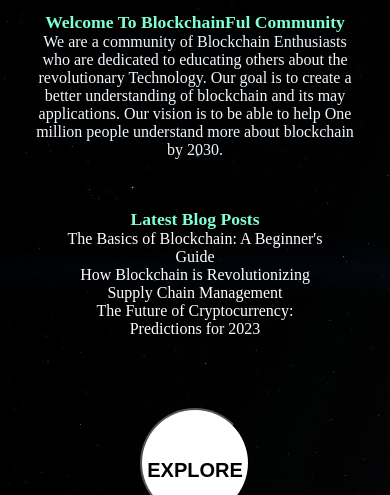
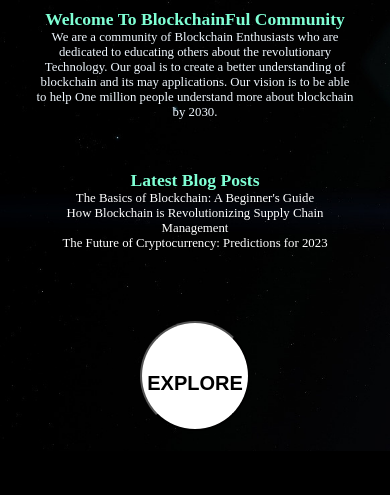
Before and after one commit to KryptoGhost/Block2, a plain HTML site: page index.html in a window 390 px wide. Shown: the part 247-742 px from the top of the page. Drawn offline with Linux system fonts and the light colour scheme.

Commit message:
font-sizing

```diff
--- a/style.css
+++ b/style.css
@@ -11,7 +11,7 @@ body {
     background-image: url("./img/backgroundspace.jpg");
     background-size: cover;
     background-repeat: no-repeat;
-
+    font-size: 0.9rem;
 }
 
 @font-face {
@@ -175,7 +175,8 @@ footer {
     background-repeat: no-repeat;
     text-align: center;
     padding: 0;
-    margin: 0
+    margin: 0;
+    font-size: 0.8rem;
     }
 
     .navcontrol {
@@ -243,7 +244,8 @@ footer {
         background-repeat: no-repeat;
         text-align: center;
         padding: 0;
-        margin: 0
+        margin: 0;
+        font-size: 0.8rem;
     }
     .navcontrol {
         display: unset;
@@ -280,4 +282,5 @@ footer {
         display: block;
         margin-bottom: 20px;
         margin-top: 10px;
+    }
 }
```
